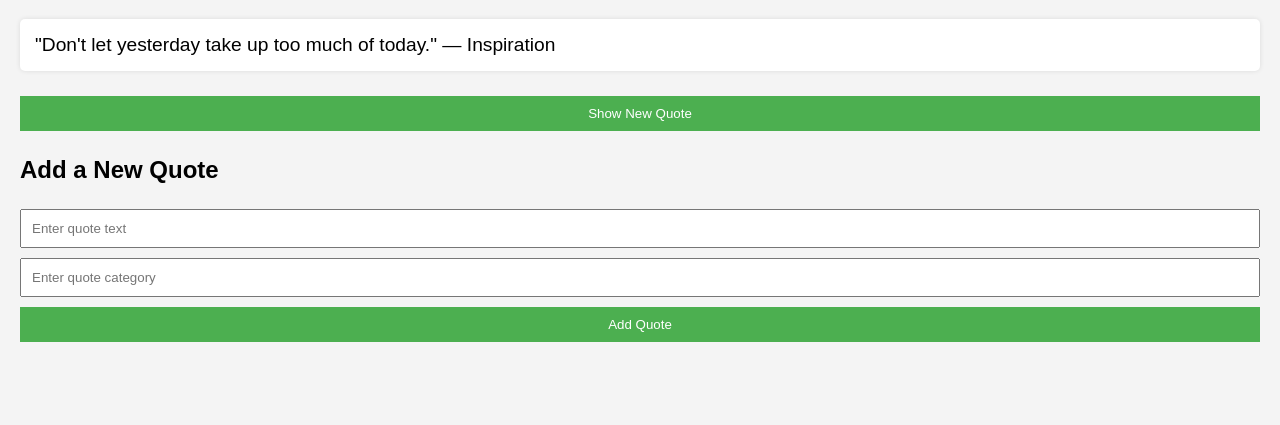
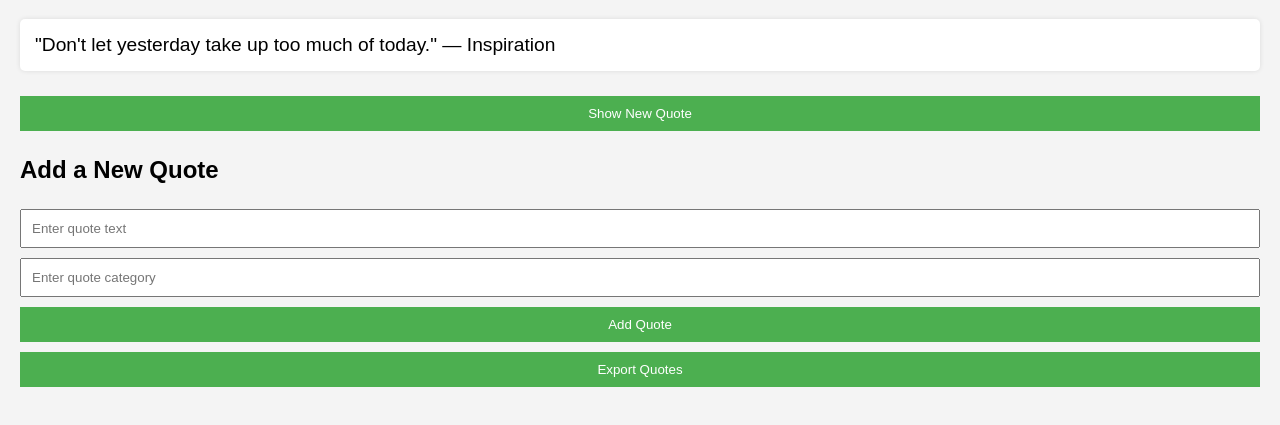
Before and after one commit to Agnettah-ctrl/alx_fe_javascript, a plain HTML site: page dom-manipulation/index.html in a window 1280 px wide. Shown: the part 61-486 px from the top of the page. Drawn offline with Linux system fonts and the light colour scheme.

Commit message:
Add Export Qoute Button

```diff
--- a/dom-manipulation/index.html
+++ b/dom-manipulation/index.html
@@ -56,6 +56,9 @@
     <!-- Add Quote Button -->
     <button id="add-quote-btn">Add Quote</button>
 
+    <!-- Export Quotes Button (Grader requirement) -->
+    <button id="export-quotes-btn">Export Quotes</button>
+
     <!-- Link to JS -->
     <script src="script.js"></script>
 
```
